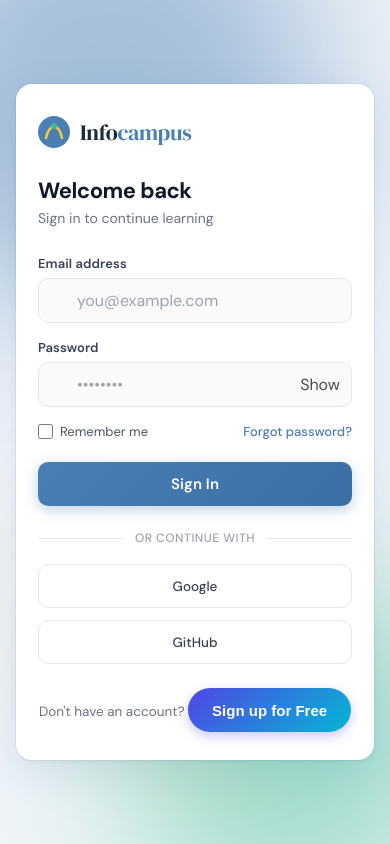
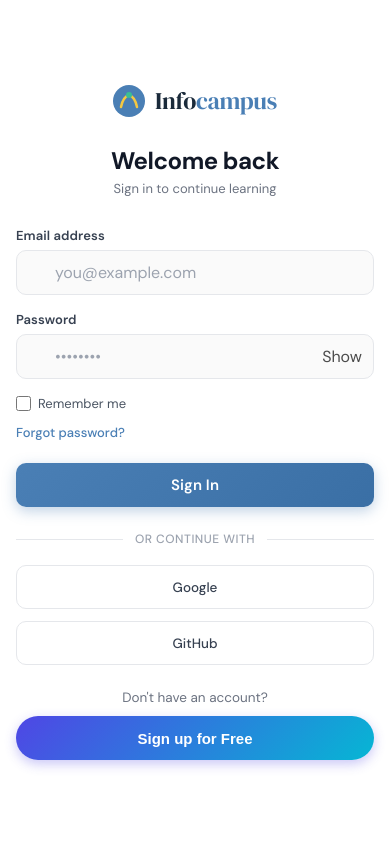
Before and after one commit to Pranavrkvtk/infocampus, a React (Create React App) app: page /login in a window 390 px wide. Built offline with nearby package versions, Linux system fonts and the light colour scheme.

Commit message:
NEW CHANGE HERE

```diff
--- a/src/components/Admin/AdminDashboard.jsx
+++ b/src/components/Admin/AdminDashboard.jsx
@@ -701,8 +701,8 @@
               fontSize: 16, color: "#fff",
             }}>⚡</div>
             <div>
-              <div style={{ fontSize: 16, fontWeight: 700 }}>NetLab</div>
-              <div style={{ fontSize: 9, color: colors.textMuted }}>Networking Academy</div>
+              <div style={{ fontSize: 16, fontWeight: 700 }}>INFOCAMPUS</div>
+              <div style={{ fontSize: 9, color: colors.textMuted }}>ADMIN DASHBOARD</div>
             </div>
           </div>
           <div style={{ display: "flex", gap: 10 }}>
--- a/src/components/Login.css
+++ b/src/components/Login.css
@@ -310,3 +310,105 @@
 .signup-btn:active {
   transform: scale(0.98);
 }
+
+/* ── Mobile Responsive ── */
+@media (max-width: 768px) {
+
+  .login-container {
+    padding: 0;
+    background: #f0f4f9;
+  }
+
+  .login-box {
+    width: 100%;
+    max-width: 100%;
+    min-height: 100vh;
+    border-radius: 0;
+    padding: 30px 20px;
+    display: flex;
+    flex-direction: column;
+    justify-content: center;
+    box-shadow: none;
+  }
+
+  .login-logo {
+    justify-content: center;
+  }
+
+  .login-heading,
+  .login-sub {
+    text-align: center;
+  }
+
+  .login-heading {
+    font-size: 28px;
+  }
+
+  .login-sub {
+    margin-bottom: 30px;
+  }
+
+  .social-row {
+    flex-direction: column;
+  }
+
+  .login-options {
+    flex-direction: column;
+    align-items: flex-start;
+    gap: 12px;
+  }
+
+  .signup-prompt {
+    text-align: center;
+  }
+
+  .signup-btn {
+    width: 100%;
+    margin-top: 10px;
+  }
+
+  .blob-1 {
+    width: 250px;
+    height: 250px;
+  }
+
+  .blob-2 {
+    width: 180px;
+    height: 180px;
+  }
+
+  .blob-3 {
+    width: 120px;
+    height: 120px;
+  }
+}
+
+/* Small Phones */
+@media (max-width: 480px) {
+
+  .login-box {
+    padding: 24px 16px;
+  }
+
+  .logo-text {
+    font-size: 24px;
+  }
+
+  .login-heading {
+    font-size: 24px;
+  }
+
+  .login-sub {
+    font-size: 13px;
+  }
+
+  .login-input {
+    font-size: 16px; /* prevents zoom on iPhone */
+  }
+
+  .login-btn,
+  .social-btn,
+  .signup-btn {
+    width: 100%;
+  }
+}
```
